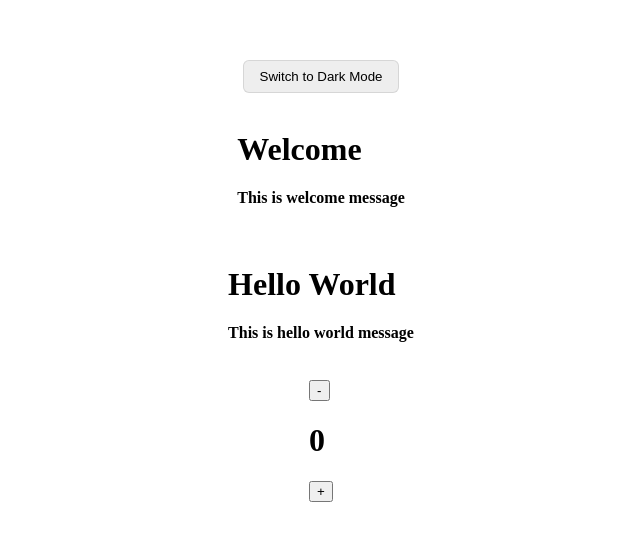
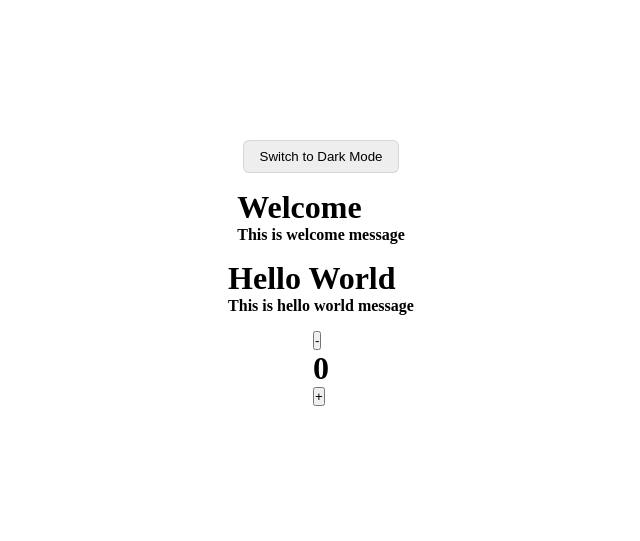
Before and after one commit to ManjeetSingh-02/learning-full-stack-mobile-development, a React (Vite) app in the folder 00-react/: page / in a window 1280 px wide. Shown: the part 127-668 px from the top of the page, without its empty margins (319-959 px from the left). Built offline with nearby package versions, Linux system fonts and the light colour scheme.

Commit message:
Add global styles to reset margin and padding

```diff
--- /dev/null
+++ b/00-react/src/index.css
@@ -0,0 +1,4 @@
+* {
+  margin: 0;
+  padding: 0;
+}
--- a/00-react/src/main.jsx
+++ b/00-react/src/main.jsx
@@ -1,5 +1,6 @@
 import { StrictMode } from 'react';
 import { createRoot } from 'react-dom/client';
+import './index.css';
 import App from './App.jsx';
 
 createRoot(document.getElementById('root')).render(
```
